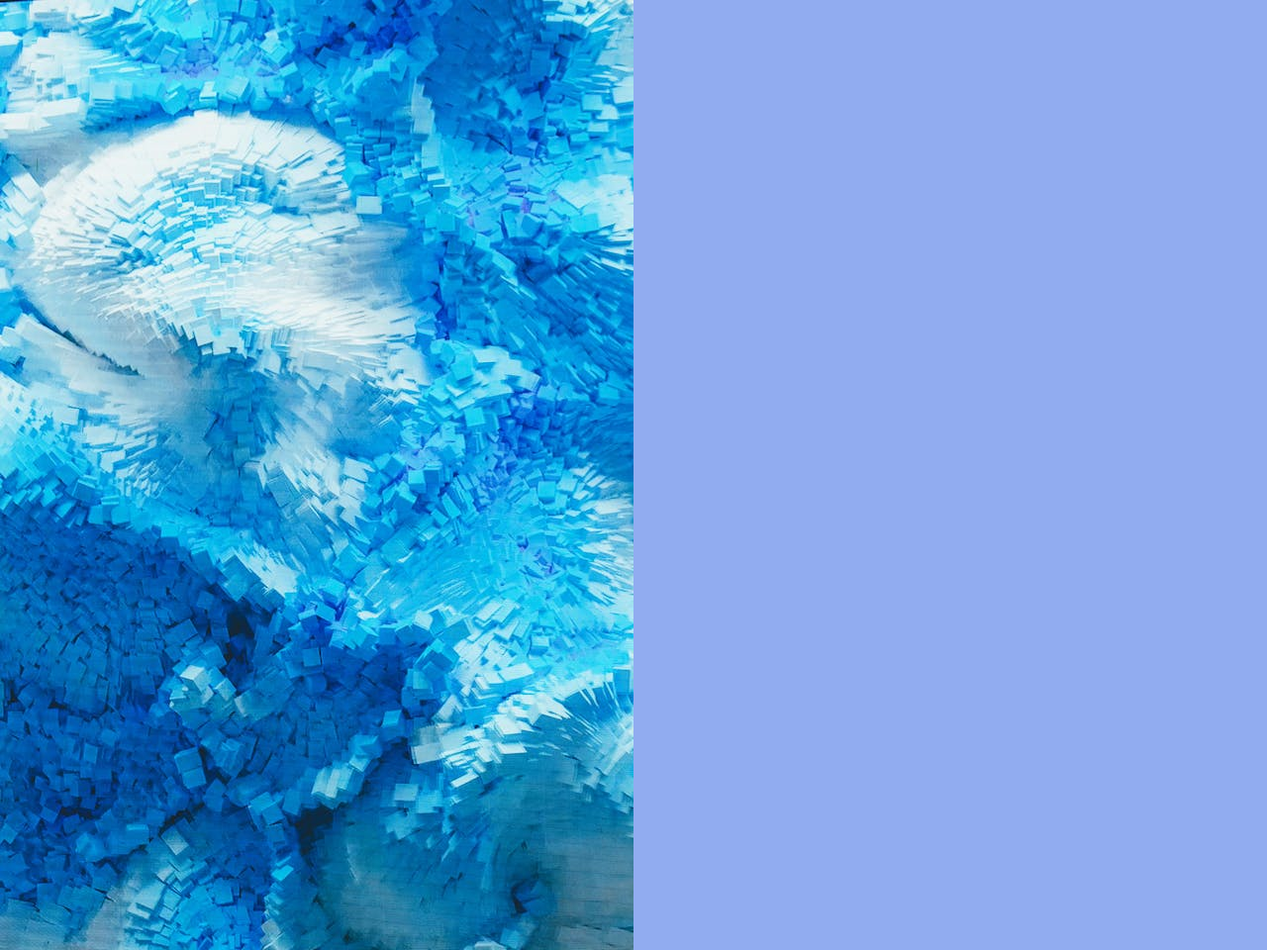
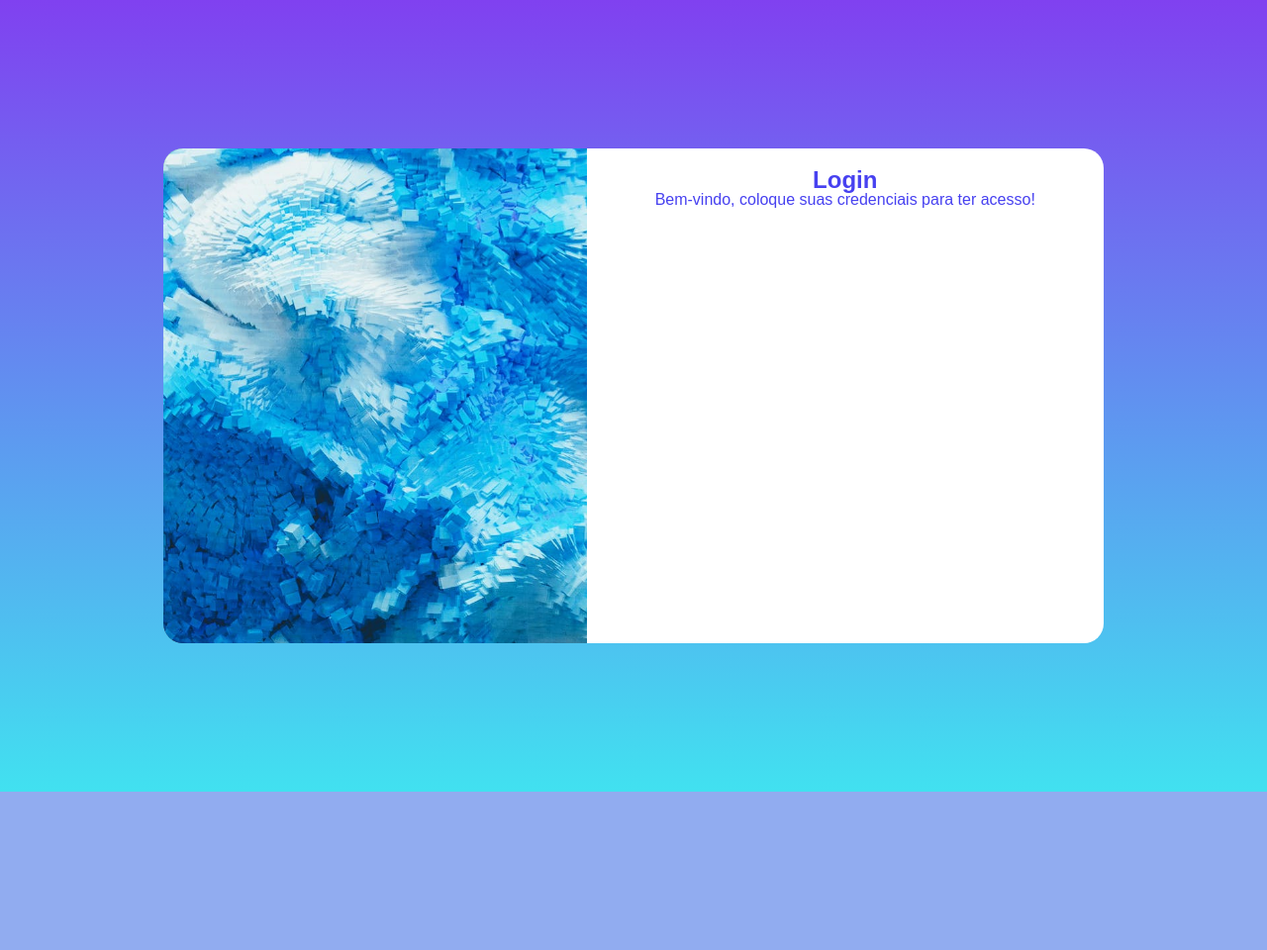
Before and after one commit to matheusgozzi/projeto-login, a plain HTML site: page index.html in a window 1280 px wide. Shown: the top 960 px of the page at 99% size. After the commit the page ends 800 px from the top, so only its background shows below. Drawn offline with Linux system fonts and the light colour scheme.

Commit message:
Feito configuracoes visuais e media-queries.

```diff
--- /dev/null
+++ b/estilos/media-queries.css
@@ -0,0 +1,44 @@
+@charset 'UTF-8';
+
+@media screen and (min-width: 768px) and (max-width: 992px) {
+    body{
+        background-image: linear-gradient(to bottom, var(--cor-marcante), var(--cor-secundaria));
+    }
+
+    section{
+        width: 90vw;
+    }
+
+    #imagem{
+        float: left;
+        height: 100%;
+        width: 35%;
+    }
+
+
+    #login{
+        float: right;
+        width: 65%;
+        height: 100%;
+    }
+}
+
+@media screen and (min-width: 992px) {
+    body{
+        background-image: linear-gradient(to bottom, var(--cor-marcante), var(--cor-secundaria));
+    }
+    section{
+        width: 950px;
+    }
+
+    #imagem{
+        float: left;
+        height: 100%;
+        width: 45%
+    }
+
+    #login{
+        float: right;
+        width: 55%;
+    }
+}
--- a/estilos/style.css
+++ b/estilos/style.css
@@ -9,7 +9,17 @@
 
 }
 body{
-    background-color: var(--cor-background) ;
+    height: 100vh;
+    width: 100vw;
+    font-family: Arial, Helvetica, sans-serif;
+    background-color: var(--cor-background);
+    position: relative;
+    box-sizing: border-box;
+}
+
+main{
+    height: 100vh;
+    width: 100vw;
 }
 
 h1{
@@ -17,5 +27,33 @@ h1{
 }
 
 p{
-    color: var(--cor-secundaria);
+    color: var(--cor-principal);
 }
+
+main section{
+    position: absolute;
+    left: 50%;
+    top: 50%;
+    background-color: #FFFFFF;
+    transform: translate(-50%, -50%);
+    height: 500px;
+    border-radius: 20px;
+    box-sizing: border-box;
+    overflow: hidden;
+    transition: width 0.4s, height 0.4s;
+
+}
+
+#imagem{
+    background: rgb(37, 112, 134) url(/imagens/imagem-pattern.jpg) no-repeat center center;
+    height: 150px;
+    background-size: cover;
+    display: block;
+}
+
+#login{
+    box-sizing: border-box;
+    padding:20px;
+    text-align: center;
+    display: block;
+}
--- a/index.html
+++ b/index.html
@@ -5,13 +5,13 @@
     <meta name="viewport" content="width=device-width, initial-scale=1.0">
     <link rel="stylesheet" href="./estilos/reset.css">
     <link rel="stylesheet" href="./estilos/style.css">
+    <link rel="stylesheet" href="./estilos/media-queries.css">
     <title>Desafio - tela de login</title>
 </head>
 <body>
     <main>
-        <section>
-            <div id="imagem"><img src="/imagens/imagem-pattern.jpg" alt="Imagem com um padrão azul">
-            </div>
+        <section >
+            <div id="imagem"> </div>
             <div id="login">
                 <h1>Login</h1>
                 <p>Bem-vindo, coloque suas credenciais para ter acesso!</p>
```
